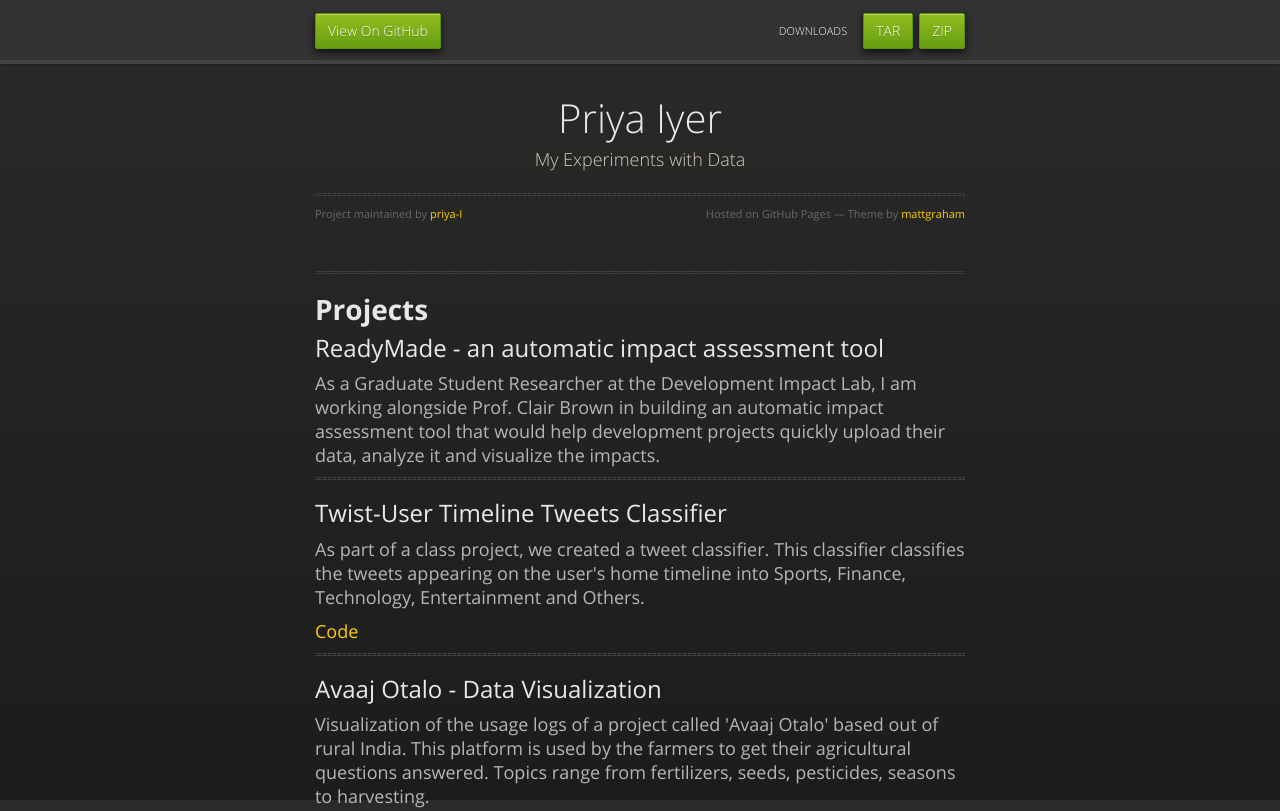
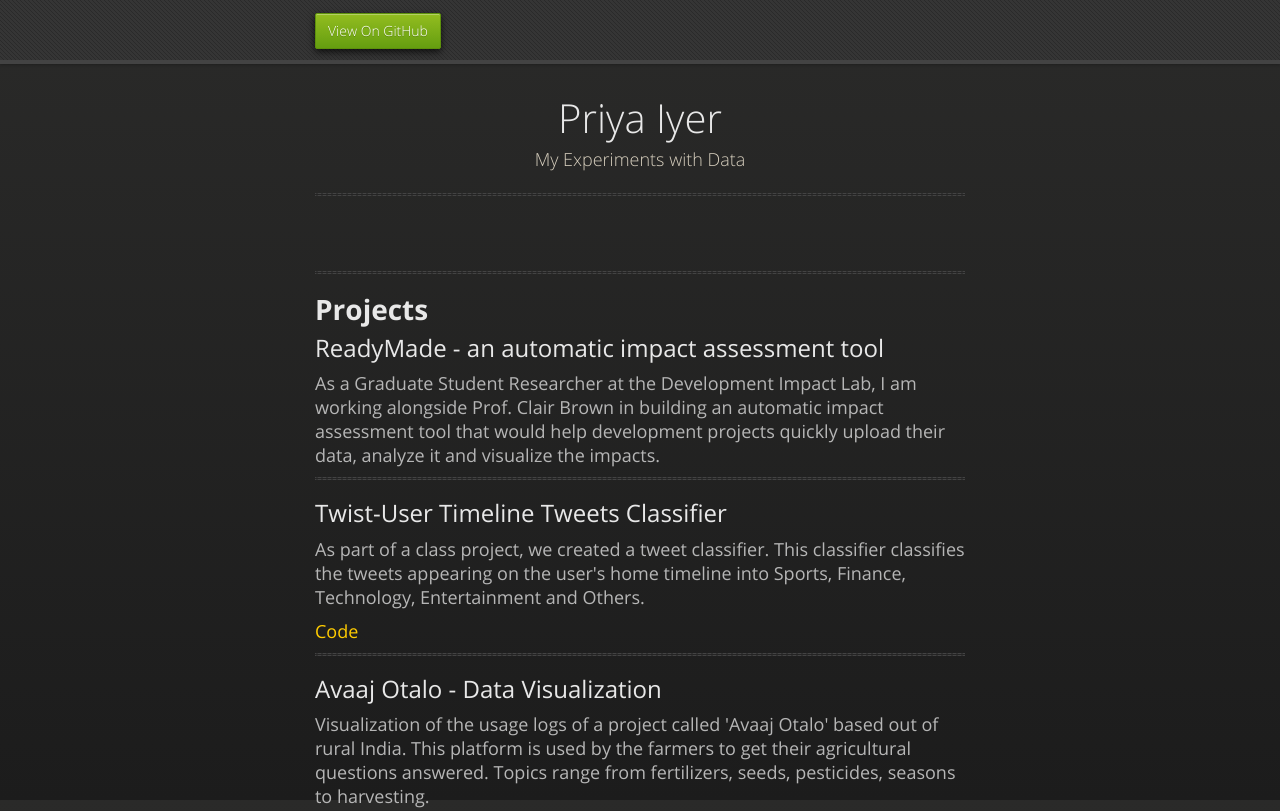
Before and after one commit to priya-I/Portfolio, a plain HTML site: page index.html in a window 1280 px wide. Shown: the top 811 px of the page. Drawn offline with nearby package versions, Linux system fonts and the light colour scheme.

Commit message:
Update index.html

```diff
--- a/index.html
+++ b/index.html
@@ -21,9 +21,8 @@
       <div id="header">
         <nav>
           <li class="fork"><a href="https://github.com/priya-I/Portfolio">View On GitHub</a></li>
-          <li class="downloads"><a href="https://github.com/priya-I/Portfolio/zipball/master">ZIP</a></li>
-          <li class="downloads"><a href="https://github.com/priya-I/Portfolio/tarball/master">TAR</a></li>
-          <li class="title">DOWNLOADS</li>
+
+
         </nav>
       </div><!-- end header -->
 
@@ -34,8 +33,7 @@
           <h1>Priya Iyer</h1>
           <p>My Experiments with Data</p>
           <hr>
-          <span class="credits left">Project maintained by <a href="https://github.com/priya-I">priya-I</a></span>
-          <span class="credits right">Hosted on GitHub Pages &mdash; Theme by <a href="https://twitter.com/michigangraham">mattgraham</a></span>
+
         </div>
 
         <hr><h1>
@@ -65,7 +63,7 @@
 <a name="visualization-of-the-usage-logs-of-a-project-called-avaaj-otalo-based-out-of-rural-india-this-platform-is-used-by-the-farmers-to-get-their-agricultural-questions-answered-topics-range-from-fertilizers-seeds-pesticides-seasons-to-harvesting" class="anchor" href="#visualization-of-the-usage-logs-of-a-project-called-avaaj-otalo-based-out-of-rural-india-this-platform-is-used-by-the-farmers-to-get-their-agricultural-questions-answered-topics-range-from-fertilizers-seeds-pesticides-seasons-to-harvesting"><span class="octicon octicon-link"></span></a>Visualization of the usage logs of a project called 'Avaaj Otalo' based out of rural India. This platform is used by the farmers to get their agricultural questions answered. Topics range from fertilizers, seeds, pesticides, seasons to harvesting.</h3>
 
 <h3>
-<a name="visualization" class="anchor" href="#visualization"><span class="octicon octicon-link"></span></a><a href="priya-i.github.io/visualize-ao">Visualization</a>
+<a name="visualization" class="anchor" href="#visualization"><span class="octicon octicon-link"></span></a><a href="http://priya-i.github.io/visualize-ao">Visualization</a>
 </h3>
 
 <hr><h2>
```
